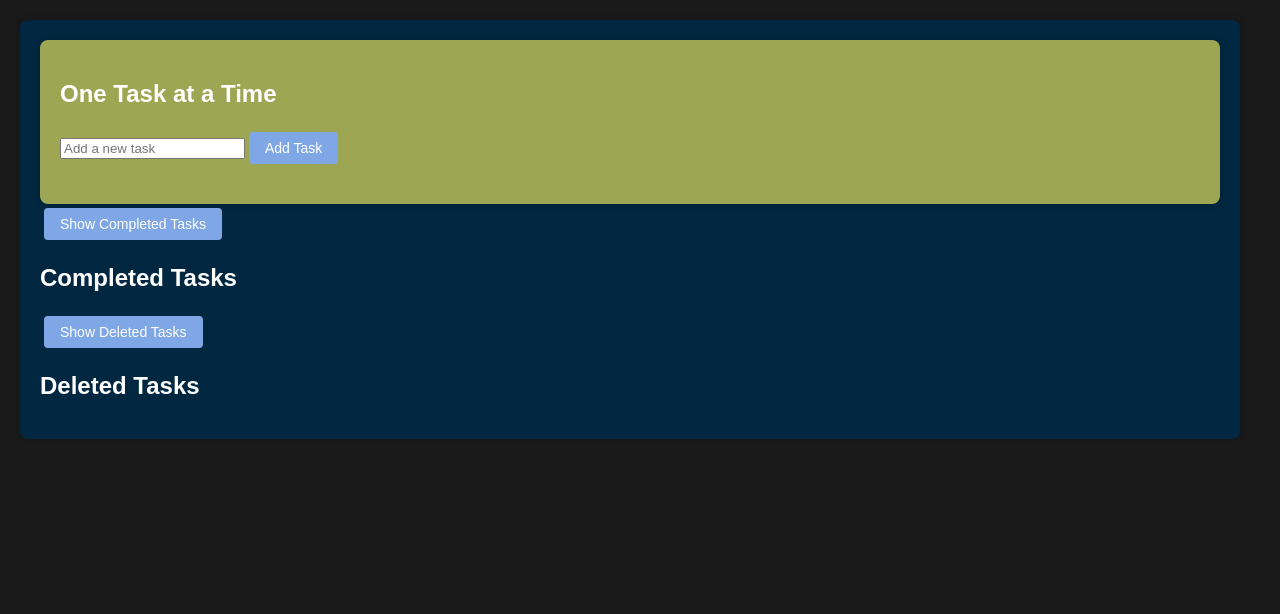
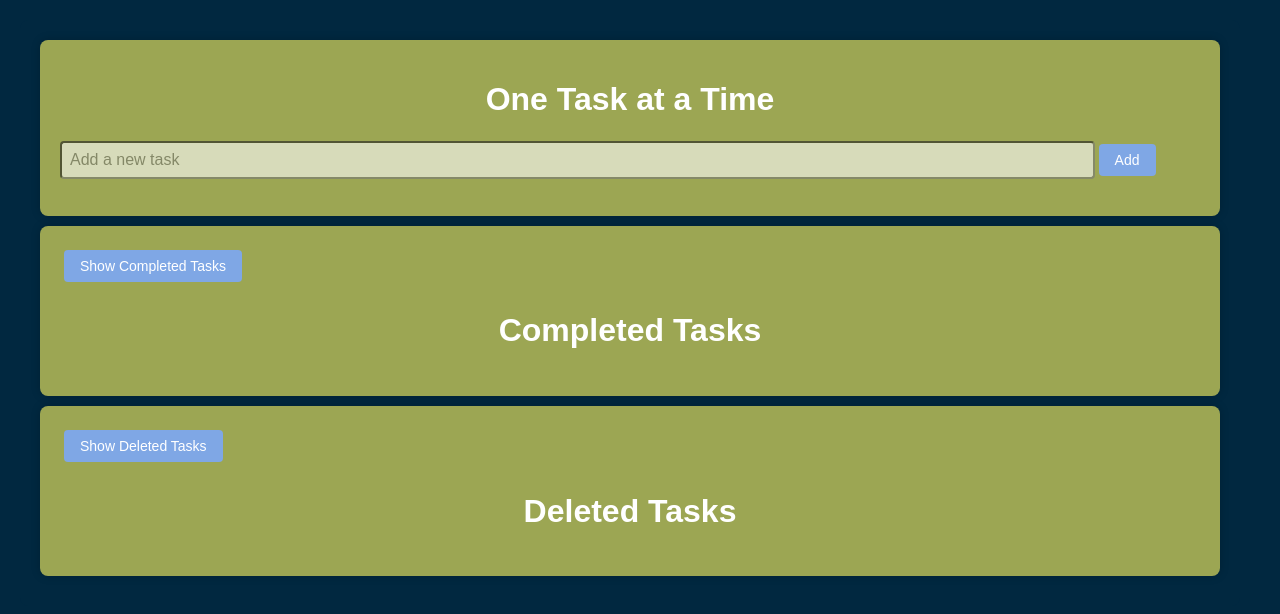
Before and after one commit to Andreaay/To-Do-App, a React (Create React App) app in the folder my-todo-app/: page / in a window 1280 px wide. Shown: the top 614 px of the page. Built offline with nearby package versions, Linux system fonts and the light colour scheme.

Commit message:
finished css

```diff
--- a/my-todo-app/package.json
+++ b/my-todo-app/package.json
@@ -3,6 +3,9 @@
   "version": "0.1.0",
   "private": true,
   "dependencies": {
+    "@fortawesome/fontawesome-svg-core": "^6.5.1",
+    "@fortawesome/free-solid-svg-icons": "^6.5.1",
+    "@fortawesome/react-fontawesome": "^0.2.0",
     "@testing-library/jest-dom": "^5.17.0",
     "@testing-library/react": "^13.4.0",
     "@testing-library/user-event": "^13.5.0",
--- a/my-todo-app/src/App.css
+++ b/my-todo-app/src/App.css
@@ -1,12 +1,18 @@
 body {
-  background-color: #1a1a1a;
+  background-color: #012840;
   color: white;
   margin: 0;
   font-family: 'Arial', sans-serif;
 }
 
+h1{
+  text-align: center;
+  font-size:xx-large;
+}
+
 h2{
-  position: center;
+  text-align: center;
+  font-size:xx-large;
 }
 
 .outsideContainer {
@@ -22,20 +28,48 @@ h2{
   border-radius: 8px;
   margin-bottom: 20px;
   padding: 20px;
-  box-shadow: 0 0 10px rgba(0, 0, 0, 0.2);
 }
 
-.tasksContainer {
-  flex: 1;
+.tasksContainer{
+  flex: 2;
   background-color: #9CA653;
   padding: 20px;
   border-radius: 8px;
   box-shadow: 0 0 10px rgba(0, 0, 0, 0.2);
+  margin-bottom: 10px;
 }
 
-.tasksContainer ul {
+.tasksContainer ul, .fraseContainer ul {
   list-style: none;
   padding: 0;
+}
+
+.fraseContainer li {
+  list-style: none;
+  margin: 10px 0;
+  padding: 5px;
+  background-color: #012840;
+  border-radius: 8px;
+  width: 98%;
+}
+
+
+.completedContainer {
+  flex: 2;
+  background-color: #9CA653;
+  padding: 20px;
+  border-radius: 8px;
+  box-shadow: 0 0 10px rgba(0, 0, 0, 0.2);
+  margin-bottom: 10px;
+}
+
+.deletedContainer {
+  flex: 2;
+  background-color: #9CA653;
+  padding: 20px;
+  border-radius: 8px;
+  box-shadow: 0 0 10px rgba(0, 0, 0, 0.2);
+  margin-bottom: 10px;
 }
 
 .tasksContainer button, .toggleButton {
--- a/my-todo-app/src/App.js
+++ b/my-todo-app/src/App.js
@@ -59,16 +59,23 @@ const App = () => {
     <div className='outsideContainer'>
       <div className='insideContainer'>
         <div className='tasksContainer'>
-          <h2>One Task at a Time</h2>
+          <h1>One Task at a Time</h1>
           <input
             type="text"
             value={newTask}
             onChange={(e) => setNewTask(e.target.value)}
             placeholder="Add a new task"
             aria-label="New Task Input"
+            style={{
+              width: '89%',
+              padding: '8px',
+              fontSize: '16px',
+              borderRadius: '4px',
+              opacity: '0.6',
+            }}
           />
           <button onClick={addTask} className="toggleButton">
-            Add Task
+            Add
           </button>
           <ul>
             {tasks
@@ -86,7 +93,7 @@ const App = () => {
           </ul>
         </div>
 
-        <div>
+        <div className='completedContainer'>
           <label>
             <button
               onClick={() => setShowCompleted(!showCompleted)}
@@ -103,7 +110,7 @@ const App = () => {
           {showCompleted && <CompletedTasksView tasks={tasks} />}
         </div>
 
-        <div>
+        <div className='deletedContainer'>
           <label>
             <button
               onClick={() => setShowDeleted(!showDeleted)}
--- a/my-todo-app/src/components/CompletedTasksView.js
+++ b/my-todo-app/src/components/CompletedTasksView.js
@@ -1,13 +1,14 @@
 import React from 'react';
 
 const CompletedTasksView = ({ tasks }) => (
-  <div>
+  <div className='fraseContainer'>
     <h2>Completed Tasks</h2>
     <ul>
       {tasks
         .filter((task) => task.completed)
         .map((task, index) => (
-          <li key={index}>
+          <li key={index} style={{ marginBottom: '10px', display: 'flex', alignItems: 'center' }}>
+            <span style={{ marginRight: '10px' }}></span>
             {task.text} - Completed on: {task.date ? task.date.toLocaleString() : 'N/A'}
           </li>
         ))}
--- a/my-todo-app/src/components/DeletedTasksView.js
+++ b/my-todo-app/src/components/DeletedTasksView.js
@@ -1,13 +1,14 @@
 import React from 'react';
 
 const DeletedTasksView = ({ tasks, onRecoverTask }) => (
-  <div>
+  <div className='fraseContainer'>
     <h2>Deleted Tasks</h2>
     <ul>
       {tasks
         .filter((task) => task.deleted)
         .map((task) => (
-          <li key={task.id}>
+          <li key={task.id} style={{ marginLeft: '10px', marginRight: '30px' }}>
+            <span style={{ marginRight: '10px' }}></span>
             {task.text} - Deleted
             <button onClick={() => onRecoverTask(task.id)} className='recoverButton'>Recover</button>
           </li>
--- a/my-todo-app/src/components/Tasks.js
+++ b/my-todo-app/src/components/Tasks.js
@@ -1,4 +1,6 @@
 import React, { useState } from 'react';
+import { FontAwesomeIcon } from '@fortawesome/react-fontawesome';
+import { faTrash, faUndo, faEdit } from '@fortawesome/free-solid-svg-icons';
 
 const Task = ({ task, onToggleCompletion, onRemove, onRecover, onUpdate }) => {
   const [isUpdating, setIsUpdating] = useState(false);
@@ -10,17 +12,25 @@ const Task = ({ task, onToggleCompletion, onRemove, onRecover, onUpdate }) => {
   };
 
   return (
+    <div className='fraseContainer'>
     <li>
-      <button onClick={onToggleCompletion}>
-        {task.completed ? '✅' : '◻️'}
+      <button onClick={onToggleCompletion}
+      style={{
+        border: '1px solid #7FA7E5',
+        background: 'transparent',
+        outline: 'none',
+        cursor: 'pointer',
+        color: task.completed ? '#7FA7E5' : 'transparent',
+          }}>
+        {task.completed ? ' ✔' : '◻️'}
       </button>
-      <span style={{ textDecoration: task.completed ? 'line-through' : 'none' }}>
+      <span style={{ marginLeft: '10px', marginRight: '30px', textDecoration: task.completed ? 'line-through' : 'none' }}>
         {task.text}
       </span>
-      <button onClick={onRemove}>Delete</button>
-      {task.deleted && <button onClick={onRecover}>Recover</button>}
+      <button onClick={onRemove}><FontAwesomeIcon icon={faTrash} /></button>
+      {task.deleted && <button onClick={onRecover}><FontAwesomeIcon icon={faUndo} /></button>}
 
-      {!isUpdating && <button onClick={() => setIsUpdating(true)}>Update</button>}
+      {!isUpdating && <button onClick={() => setIsUpdating(true)}><FontAwesomeIcon icon={faEdit} /></button>}
 
       {isUpdating && (
         <>
@@ -37,6 +47,7 @@ const Task = ({ task, onToggleCompletion, onRemove, onRecover, onUpdate }) => {
         <span>Completed on: {task.date.toLocaleString()}</span>
       )}
     </li>
+    </div>
   );
 };
 
```
Also changed, not shown: 1 other file (tests, documents, lock files or other folders).
